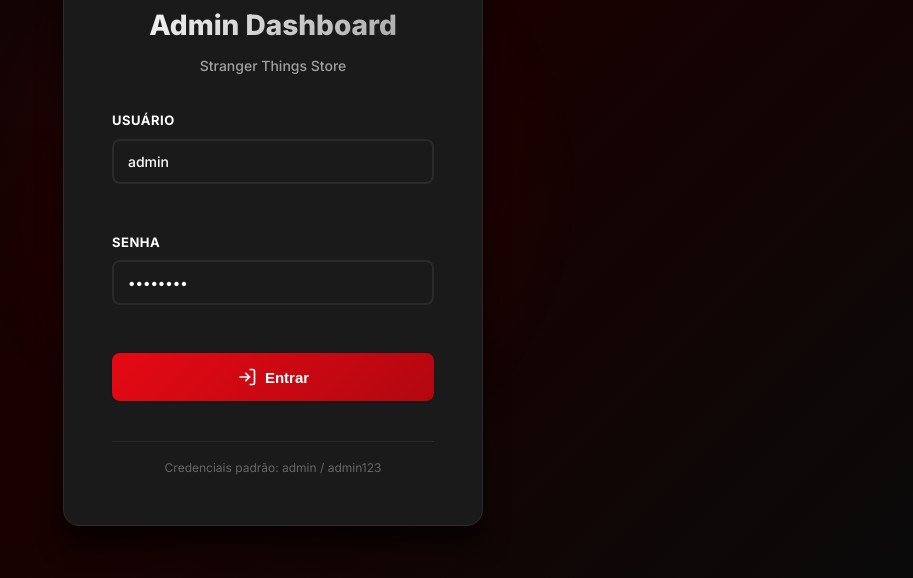
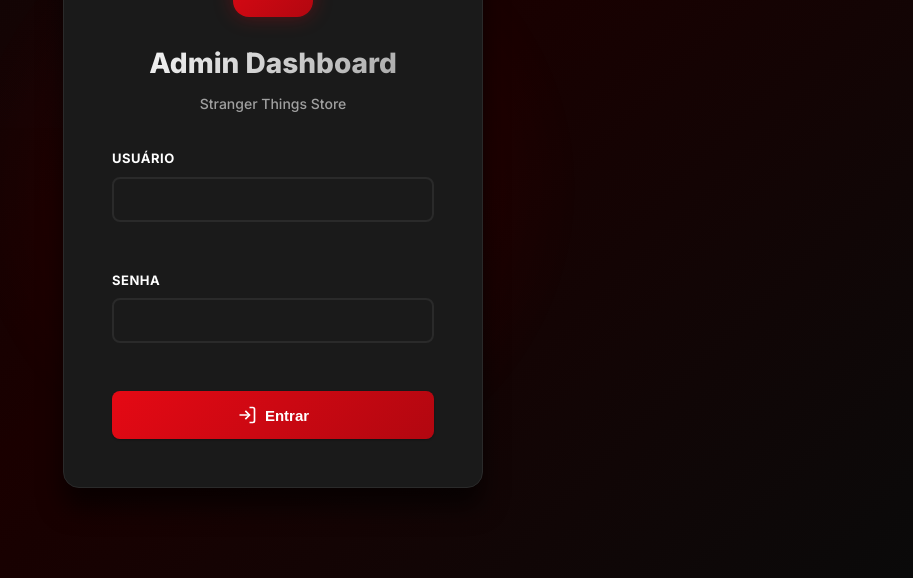
Before and after one commit to davidpraxedes2/stranger-things-ecommerce, a website: page public/admin.html in a window 1280 px wide. Shown: the part 212-790 px from the top of the page, without its empty margins (367-1280 px from the left). Drawn offline with nearby package versions, Linux system fonts and the light colour scheme.

Commit message:
Fix: Admin Security (Correct File) & Bump Cache to v3.0

```diff
--- a/public/admin.html
+++ b/public/admin.html
@@ -38,11 +38,11 @@
             <form id="loginForm" class="login-form">
                 <div class="form-group">
                     <label>Usuário</label>
-                    <input type="text" id="loginUsername" value="admin" required autocomplete="username">
+                    <input type="text" id="loginUsername" required autocomplete="username">
                 </div>
                 <div class="form-group">
                     <label>Senha</label>
-                    <input type="password" id="loginPassword" value="admin123" required autocomplete="current-password">
+                    <input type="password" id="loginPassword" required autocomplete="current-password">
                 </div>
                 <button type="submit" class="btn-primary">
                     <svg viewBox="0 0 24 24" fill="none" stroke="currentColor" stroke-width="2">
@@ -52,7 +52,6 @@
                     </svg>
                     Entrar
                 </button>
-                <p class="login-hint">Credenciais padrão: admin / admin123</p>
             </form>
         </div>
     </div>
@@ -218,7 +217,7 @@
     <!-- Modal Container -->
     <div id="modalContainer"></div>
 
-    <script src="/admin-app.js?v=2.5"></script>
+    <script src="/admin-app.js?v=3.0"></script>
 </body>
 
 </html>
```
